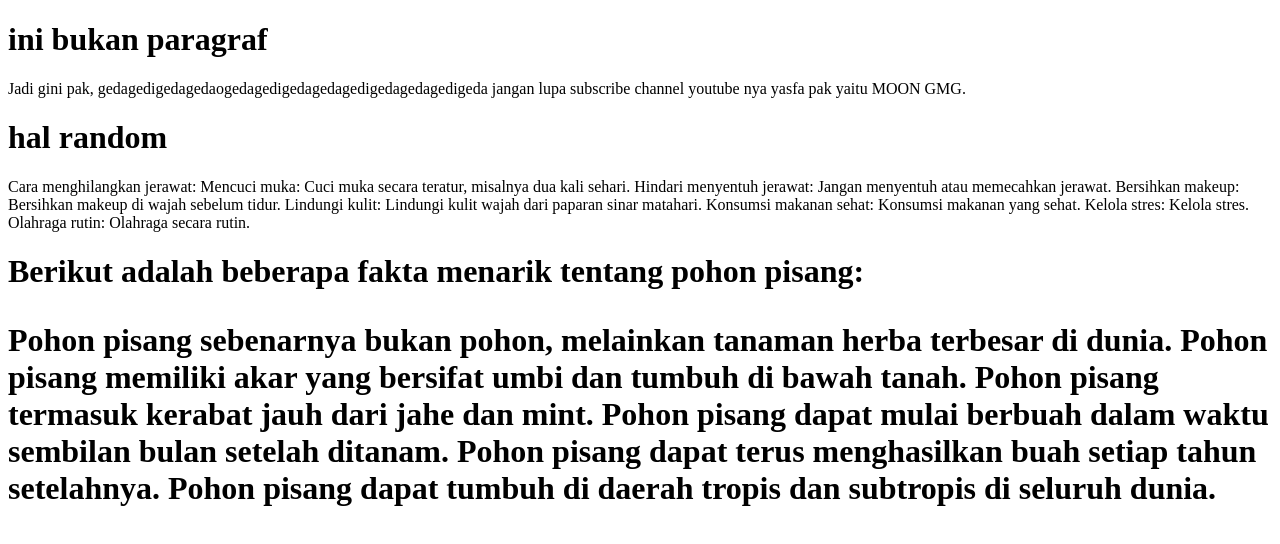
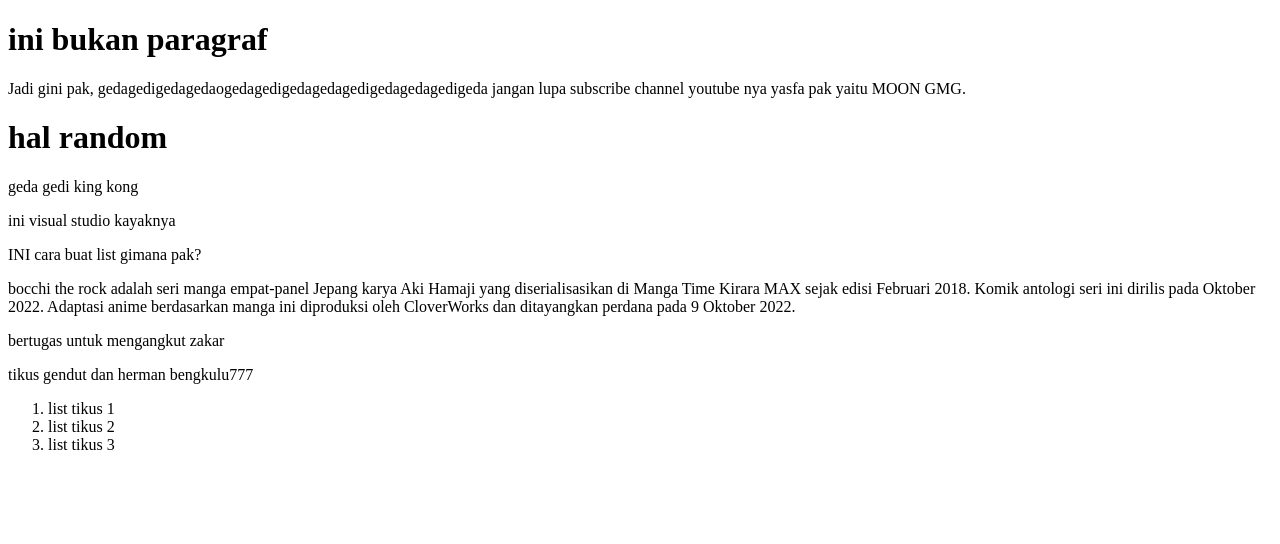
Before and after one commit to Rasya0rbilal/badak-ke18, a plain HTML site: page index.html in a window 1280 px wide. Drawn offline with Linux system fonts and the light colour scheme.

Commit message:
Update index.html

```diff
--- a/index.html
+++ b/index.html
@@ -14,31 +14,20 @@
 </body>
 </html>
 <h1>hal random</h1>
-<p>Cara menghilangkan jerawat:
-  Mencuci muka: Cuci muka secara teratur, misalnya dua kali sehari.
-
-Hindari menyentuh jerawat: Jangan menyentuh atau memecahkan jerawat.
-
-Bersihkan makeup: Bersihkan makeup di wajah sebelum tidur.
-
-Lindungi kulit: Lindungi kulit wajah dari paparan sinar matahari.
-
-Konsumsi makanan sehat: Konsumsi makanan yang sehat.
-
-Kelola stres: Kelola stres.
-
-Olahraga rutin: Olahraga secara rutin.
-
-<h1>Berikut adalah beberapa fakta menarik tentang pohon pisang:<h1>
-
-<p>Pohon pisang sebenarnya bukan pohon, melainkan tanaman herba terbesar di dunia.
-
-Pohon pisang memiliki akar yang bersifat umbi dan tumbuh di bawah tanah.
-
-Pohon pisang termasuk kerabat jauh dari jahe dan mint.
-
-Pohon pisang dapat mulai berbuah dalam waktu sembilan bulan setelah ditanam.
-
-Pohon pisang dapat terus menghasilkan buah setiap tahun setelahnya.
-
-Pohon pisang dapat tumbuh di daerah tropis dan subtropis di seluruh dunia.</p>
+    <title>mulyono</title>
+    <p>geda gedi king kong</p>
+    <p>ini visual studio kayaknya</p>
+    <p>INI cara buat list gimana pak?</p>
+    <p> bocchi the rock adalah seri manga empat-panel Jepang karya Aki Hamaji yang
+        diserialisasikan di Manga Time
+        Kirara MAX sejak edisi Februari 2018. Komik antologi
+        seri ini dirilis pada Oktober 2022.
+        Adaptasi anime berdasarkan manga ini diproduksi oleh
+        CloverWorks dan ditayangkan perdana pada 9 Oktober 2022.</p>
+    <p>bertugas untuk mengangkut zakar</p>
+    <p>tikus gendut dan herman bengkulu777</p>
+    <ol>
+        <li>list tikus 1</li>
+        <li>list tikus 2</li>
+        <li>list tikus 3</li>
+    </ol>
```
